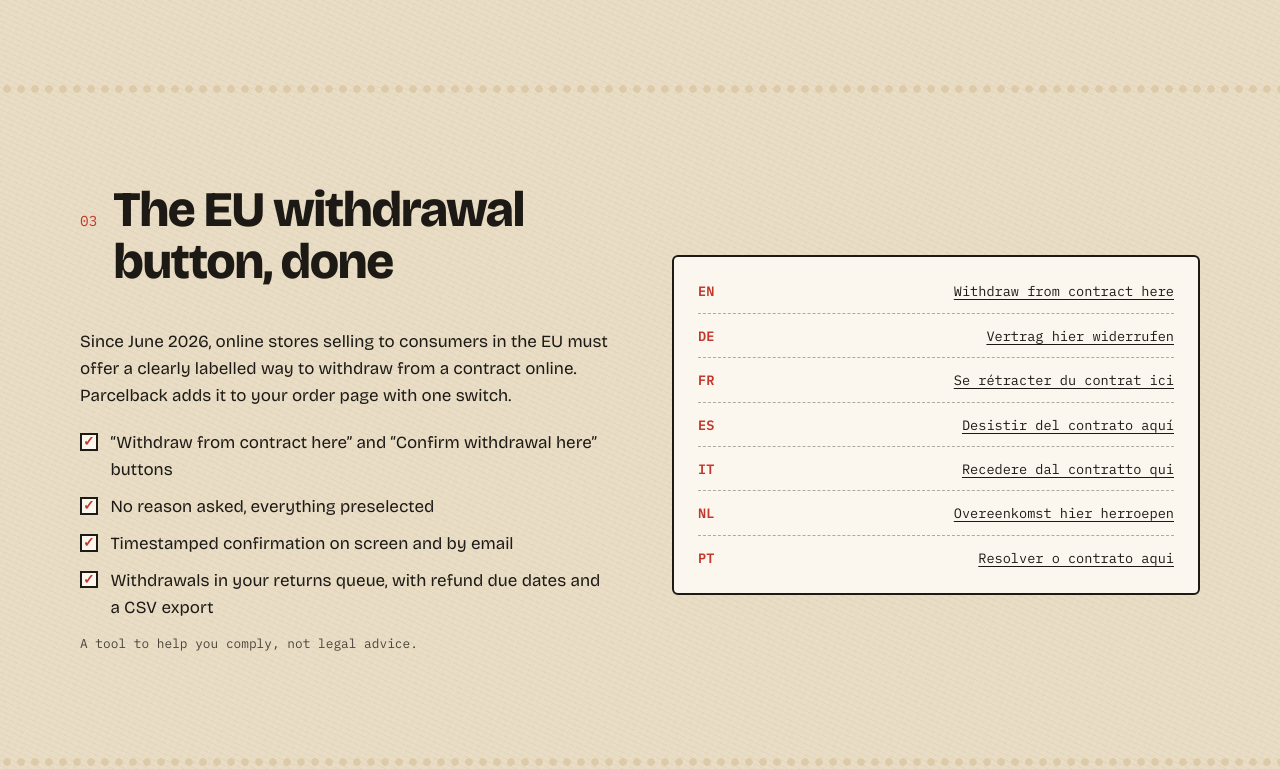
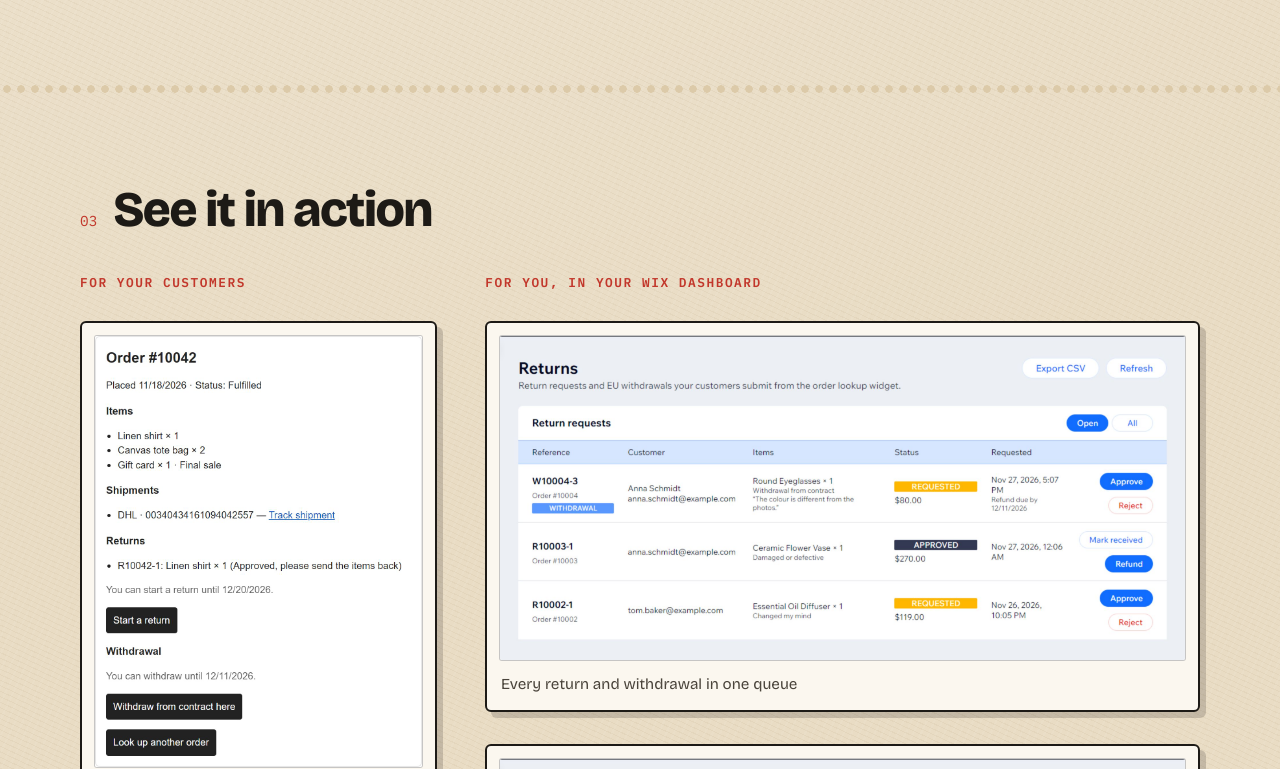
Before and after one commit to uenlkr4e/marketplace, a plain HTML site: page site/index.html in a window 1280 px wide. Shown: the part 2031-2800 px from the top of the page. Drawn offline with Linux system fonts and the light colour scheme.

Commit message:
Add screenshots section to the website; fix returns table layout
- site: 'See it in action' gallery (customer order page, German withdrawal form, returns queue, settings), Screenshots nav link, sections renumbered
- app: returns table fits laptop widths (percentage columns, order under reference, amount under status, stacked actions, wrapping emails)

```diff
--- a/site/index.html
+++ b/site/index.html
@@ -23,6 +23,7 @@
       </a>
       <nav class="site-nav" aria-label="Main">
         <a href="#features">Features</a>
+        <a href="#screenshots">Screenshots</a>
         <a href="#eu">EU withdrawal</a>
         <a href="#pricing">Pricing</a>
         <a href="/support">Support</a>
@@ -132,11 +133,51 @@
 
     <hr class="perforation">
 
+    <section class="section" id="screenshots">
+      <div class="wrap">
+        <div class="section-head">
+          <span class="num">03</span>
+          <h2>See it in action</h2>
+        </div>
+        <div class="gallery">
+          <div class="gallery-col">
+            <h3 class="gallery-head mono">For your customers</h3>
+            <figure class="shot">
+              <a href="/img/shot-order-page.jpg"><img src="/img/shot-order-page.jpg" width="1008" height="1328" loading="lazy"
+                alt="The customer's order page: items, a final-sale item, DHL tracking link, an approved return, and buttons to start a return or withdraw from the contract."></a>
+              <figcaption>Order page with tracking, returns and the withdrawal button</figcaption>
+            </figure>
+            <figure class="shot">
+              <a href="/img/shot-withdrawal-de.jpg"><img src="/img/shot-withdrawal-de.jpg" width="1008" height="1048" loading="lazy"
+                alt="The withdrawal form in German: items preselected, name prefilled, and a Widerruf hier bestätigen button."></a>
+              <figcaption>The withdrawal form, in the customer's language (German)</figcaption>
+            </figure>
+          </div>
+          <div class="gallery-col">
+            <h3 class="gallery-head mono">For you, in your Wix dashboard</h3>
+            <figure class="shot">
+              <a href="/img/shot-dashboard-returns.jpg"><img src="/img/shot-dashboard-returns.jpg" width="2394" height="1132" loading="lazy"
+                alt="The Returns dashboard: a withdrawal and two returns with customer, items, status, amount, request date and Approve, Reject, Mark received and Refund buttons."></a>
+              <figcaption>Every return and withdrawal in one queue</figcaption>
+            </figure>
+            <figure class="shot">
+              <a href="/img/shot-dashboard-settings.jpg"><img src="/img/shot-dashboard-settings.jpg" width="2394" height="1812" loading="lazy"
+                alt="The Settings page: accept return requests switch, a 30-day return window and the list of return reasons."></a>
+              <figcaption>Your return window and reasons</figcaption>
+            </figure>
+          </div>
+        </div>
+        <p class="note">Customer screens show sample orders; on your site they use your store’s fonts and colours. Click a screenshot to see it full size.</p>
+      </div>
+    </section>
+
+    <hr class="perforation">
+
     <section class="section" id="eu">
       <div class="wrap eu">
         <div>
           <div class="section-head">
-            <span class="num">03</span>
+            <span class="num">04</span>
             <h2>The EU withdrawal button, done</h2>
           </div>
           <p>
@@ -168,7 +209,7 @@
     <section class="section" id="pricing">
       <div class="wrap">
         <div class="section-head">
-          <span class="num">04</span>
+          <span class="num">05</span>
           <h2>Pricing</h2>
         </div>
         <div class="ticket">
--- a/site/styles.css
+++ b/site/styles.css
@@ -503,6 +503,65 @@ h3 {
   font-size: 0.98rem;
 }
 
+/* Screenshots: framed prints on the kraft paper. Customer screens (portrait)
+   on the left, dashboard screens (landscape) on the right, so the columns end
+   at about the same height. */
+.gallery {
+  display: grid;
+  grid-template-columns: minmax(0, 4fr) minmax(0, 8fr);
+  gap: clamp(1.5rem, 4vw, 3rem);
+  align-items: start;
+}
+
+.gallery-col {
+  display: grid;
+  gap: clamp(1.25rem, 3vw, 2rem);
+}
+
+.gallery-head {
+  font-size: 0.8rem;
+  font-weight: 600;
+  text-transform: uppercase;
+  letter-spacing: 0.12em;
+  color: var(--stamp);
+  margin: 0;
+}
+
+.shot {
+  margin: 0;
+  background: var(--paper);
+  border: 2px solid var(--ink);
+  border-radius: var(--radius);
+  padding: 0.75rem 0.75rem 0;
+  box-shadow: 6px 6px 0 rgb(29 26 22 / 0.18);
+  transition: transform 0.2s ease, box-shadow 0.2s ease;
+}
+
+.shot:hover {
+  transform: translate(-2px, -2px);
+  box-shadow: 9px 9px 0 rgb(29 26 22 / 0.2);
+}
+
+.shot img {
+  display: block;
+  width: 100%;
+  height: auto;
+  border: 1.5px solid rgb(29 26 22 / 0.25);
+  border-radius: 3px;
+  background: #fff;
+}
+
+.shot figcaption {
+  padding: 0.7rem 0.1rem 0.85rem;
+  font-size: 0.95rem;
+  color: var(--ink-soft);
+}
+
+
+#screenshots .note {
+  margin-top: 1.5rem;
+}
+
 /* EU block */
 .eu {
   display: grid;
@@ -900,6 +959,10 @@ details > div {
     grid-template-columns: minmax(0, 1fr);
   }
 
+  .gallery {
+    grid-template-columns: minmax(0, 1fr);
+  }
+
   .route {
     grid-template-columns: minmax(0, 1fr);
   }
```
Also changed, not shown: site/404.html (+1 -0 lines), site/privacy.html (+1 -0 lines), site/support.html (+1 -0 lines), site/terms.html (+1 -0 lines), wix/parcelback/src/extensions/dashboard/pages/returns/returns.tsx (+25 -15 lines), site/img/shot-dashboard-returns.jpg (added), site/img/shot-dashboard-settings.jpg (added), site/img/shot-order-page.jpg (added), site/img/shot-withdrawal-de.jpg (added), wix/parcelback/README.md.
